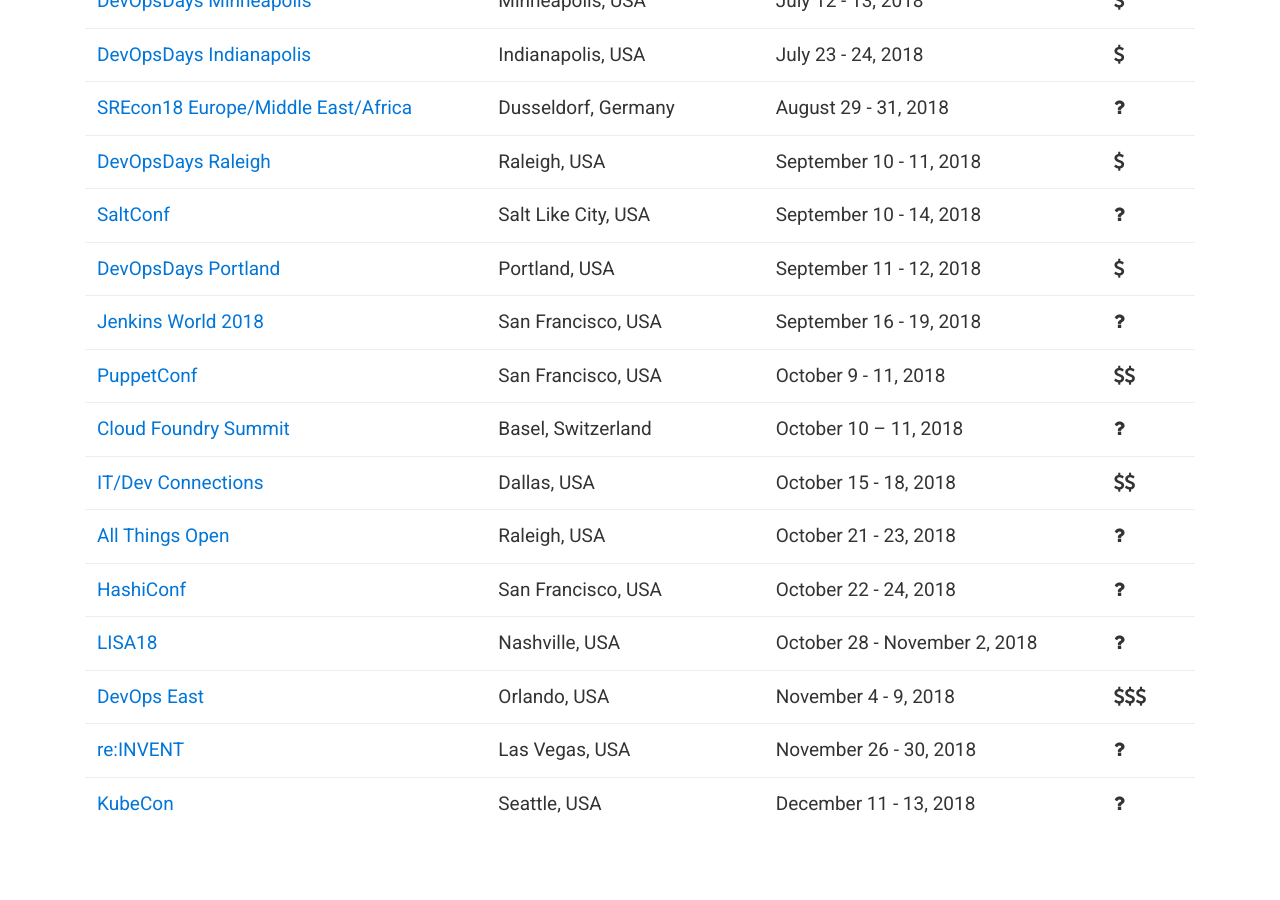
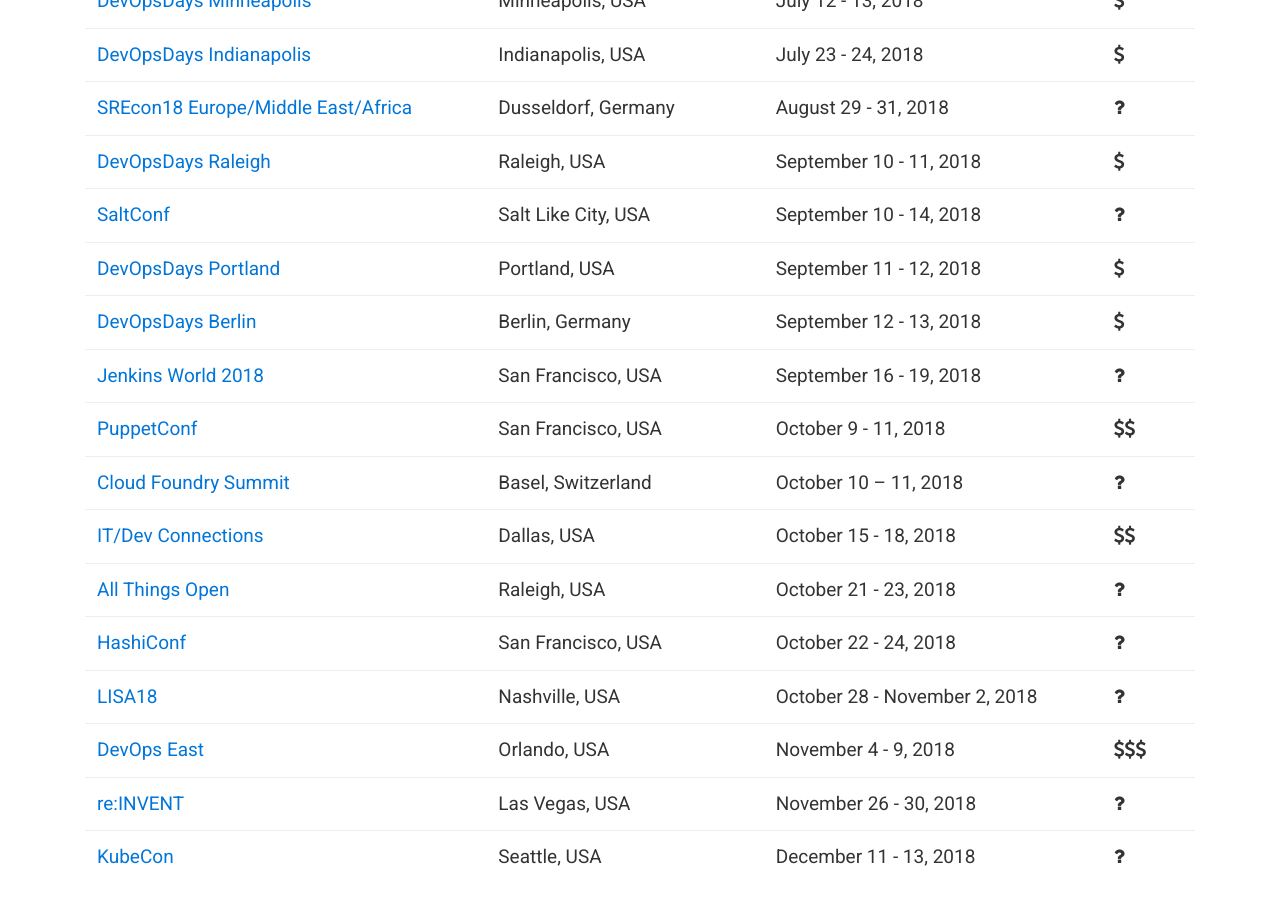
Before and after one commit to finspin/gotodevops.org, a Jekyll site: the page built from index.md, in a window 1280 px wide and 900 px high, scrolled down 2855 px. Built offline with Jekyll 4.4.1, drawn with Linux system fonts in a browser that asks for light colours; nearby versions of some CDN libraries; before the commit the page ends 3701 px from its top, so only the background shows below that.

Commit message:
DevOpsDays Berlin

```diff
--- a/_data/conferences.yml
+++ b/_data/conferences.yml
@@ -493,6 +493,15 @@
   start-date: 1536667200
   cost: 1
 
+- name: DevOpsDays Berlin
+  url: https://www.devopsdays.org/events/2018-berlin
+  location:
+      city: Berlin
+      country: Germany
+  date: September 12 - 13, 2018
+  start-date: 1536753600
+  cost: 1
+
 - name: Jenkins World 2018
   url: https://www.cloudbees.com/jenkinsworld
   location:
```
